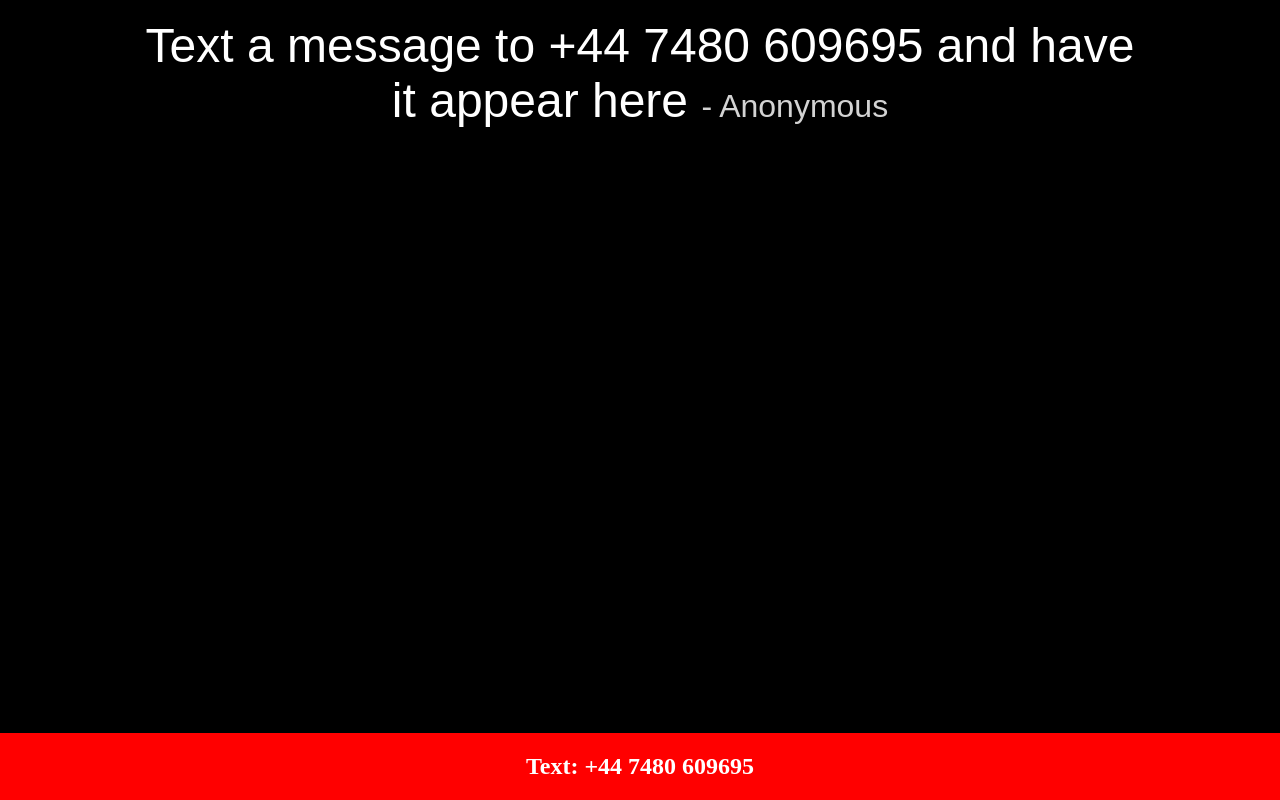
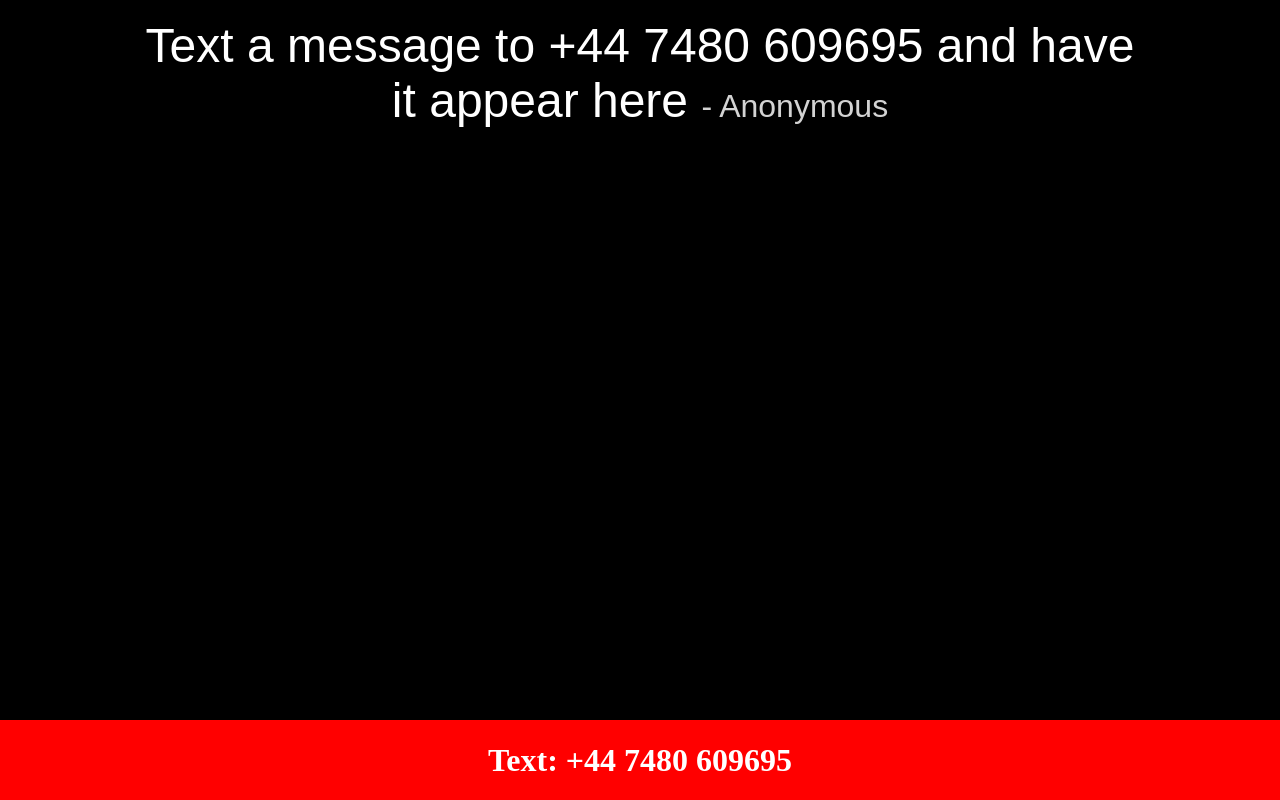
Before and after one commit to AidansJCR/TextAMessage, a website: page client/index.html in a window 1280 px wide. Drawn offline with nearby package versions, Linux system fonts and the light colour scheme; no server answers.

Commit message:
Increase font size again

```diff
--- a/client/index.html
+++ b/client/index.html
@@ -18,7 +18,7 @@
       </div>
   </div>
   <div class="footer">
-	  <h2>Text: +44 7480 609695</h2>
+	  <h1>Text: +44 7480 609695</h1>
   </div>
     <!-- Scripts: JQuery, Socket.IO, then our script. -->
     <script
```
